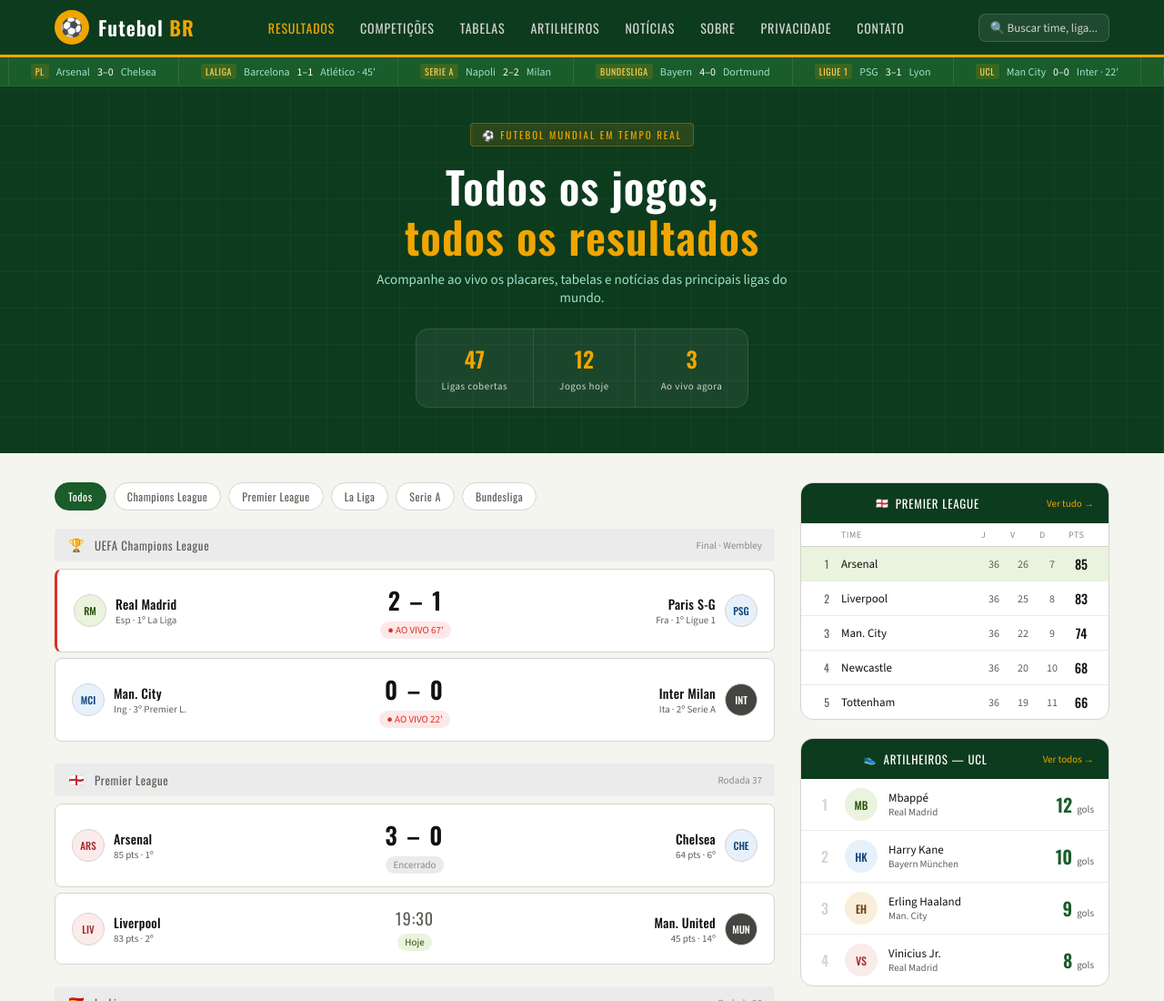
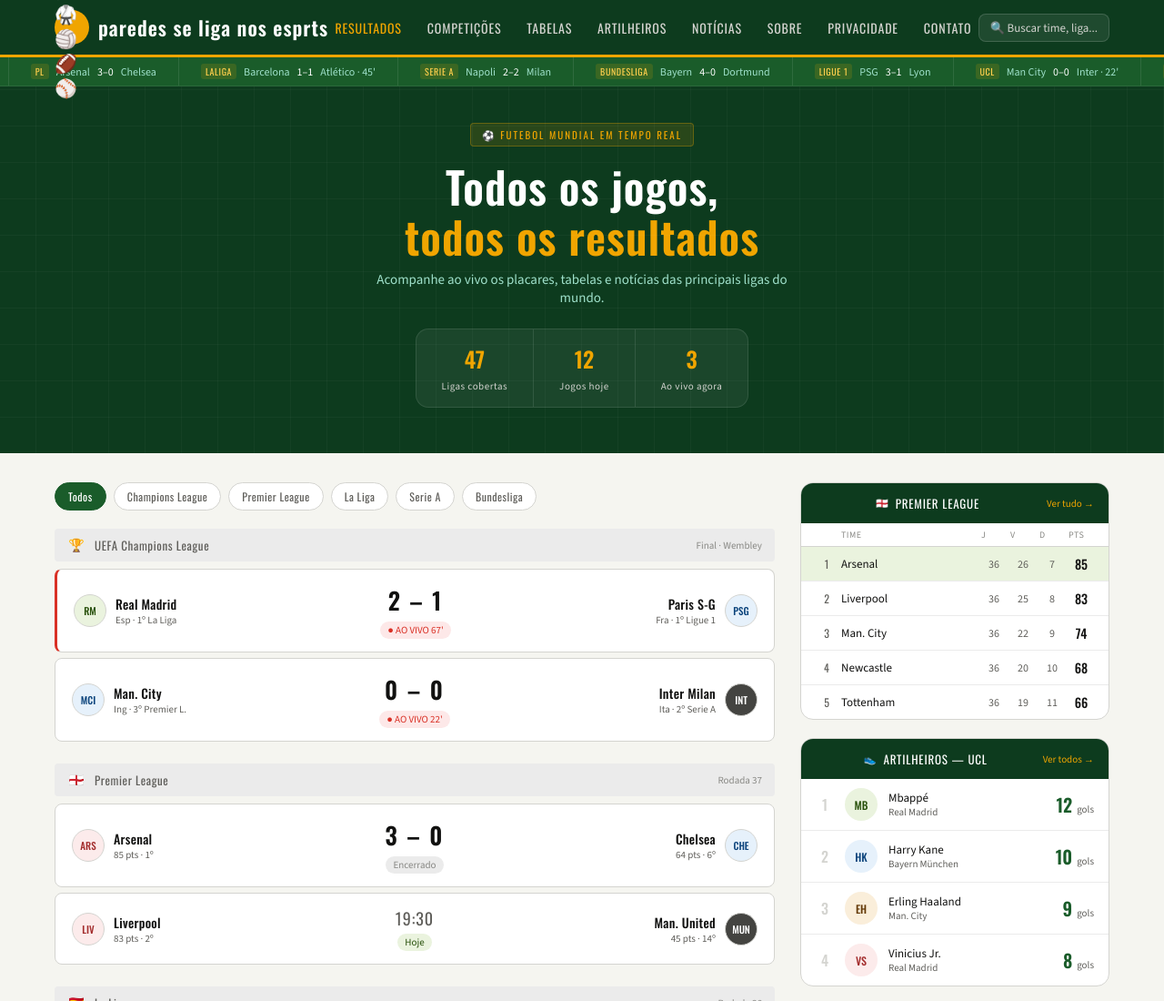
Before and after one commit to futebolamado3-cpu/Meu-site.ora-g, a plain HTML site: page index.html in a window 1280 px wide. Shown: the top 1100 px of the page at 91% size. Drawn offline with nearby package versions, Linux system fonts and the light colour scheme.

Commit message:
Update title and logo in index.html

```diff
--- a/index.html
+++ b/index.html
@@ -5,7 +5,7 @@
   <meta name="viewport" content="width=device-width, initial-scale=1.0" />
   <meta name="google-site-verification" content="nzO4XNSOoXA18UNiiZIsrxClOY2xoVKuHN1JvSUwvXY" />
   <meta name="description" content="Futebol BR — Resultados, notícias e tudo sobre o futebol mundial em tempo real." />
-  <title>Futebol BR — Futebol Mundial</title>
+  <title>paredes se liga com voce nos esportes pelo mundo</title>
   <link rel="preconnect" href="https://fonts.googleapis.com" />
   <link rel="preconnect" href="https://fonts.gstatic.com" crossorigin />
   <link href="https://fonts.googleapis.com/css2?family=Oswald:wght@400;500;600&family=Source+Sans+3:wght@400;500&display=swap" rel="stylesheet" />
@@ -655,8 +655,8 @@
   <header>
     <div class="header-top">
       <a href="#" class="logo">
-        <div class="logo-icon">⚽</div>
-        <span class="logo-text">Futebol <span>BR</span></span>
+        <div class="logo-icon">⚽🎾🥋🏐🏈⚾</div>
+        <span class="logo-text">paredes se liga nos esprts <span></span></span>
       </a>
       <nav>
         <a href="#" class="active" onclick="showPage('home',this)">Resultados</a>
```
